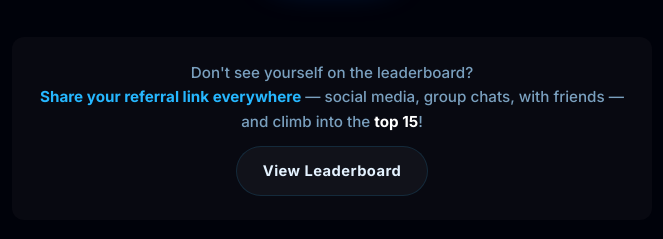
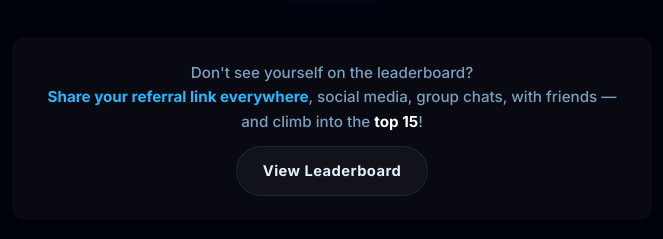
Before and after one commit to youse7abib/gaac-astro, a plain HTML site: page ambassador-dashboard.html in a window 1280 px wide. Shown: the part 856-1095 px from the top of the page, 308-971 px from the left. Drawn offline with Linux system fonts and the light colour scheme; no server answers.

Commit message:
remove em dash from dashboard message

```diff
--- a/ambassador-dashboard.html
+++ b/ambassador-dashboard.html
@@ -135,7 +135,7 @@
 
           <div class="leaderboard-prompt">
             <p>Don't see yourself on the leaderboard?<br>
-            <strong style="color: var(--blue-light);">Share your referral link everywhere</strong> — social media, group chats, with friends — and climb into the <strong style="color: var(--white);">top 15</strong>!</p>
+            <strong style="color: var(--blue-light);">Share your referral link everywhere</strong>, social media, group chats, with friends — and climb into the <strong style="color: var(--white);">top 15</strong>!</p>
             <a href="ambassador" class="button secondary" style="margin-top: 12px;">View Leaderboard</a>
           </div>
 
```
